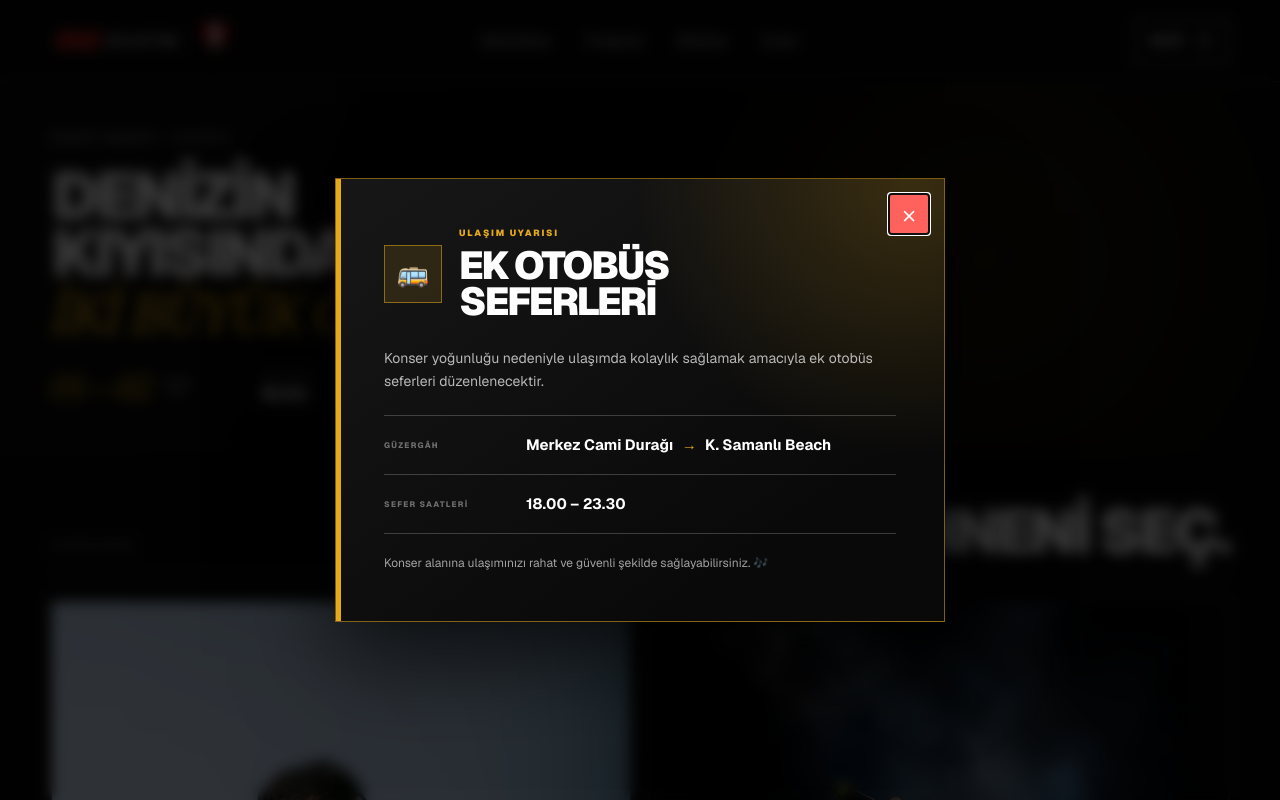
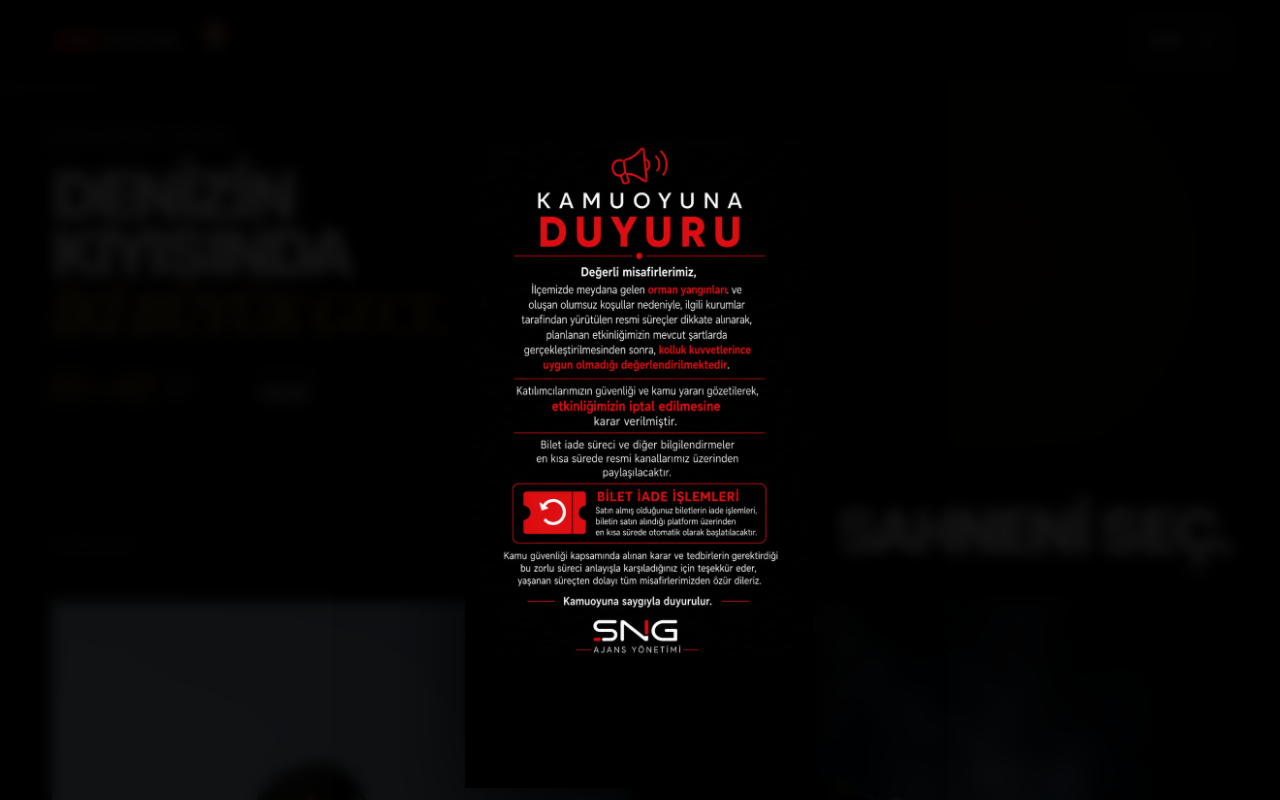
Before and after one commit to mahmutihsandal/sngweb, a Next.js app: page / in a window 1280 px wide. Shown: the top 800 px of the page. Built offline with nearby package versions, Linux system fonts and the light colour scheme.

Commit message:
Add mandatory cancellation announcement

```diff
--- a/app/TransportAnnouncement.tsx
+++ b/app/TransportAnnouncement.tsx
@@ -1,10 +1,9 @@
 'use client';
 
-import { useEffect, useRef, useState } from 'react';
+import { useEffect, useRef } from 'react';
 
 export default function TransportAnnouncement() {
   const dialogRef = useRef<HTMLDialogElement>(null);
-  const [isOpen, setIsOpen] = useState(true);
 
   useEffect(() => {
     const dialog = dialogRef.current;
@@ -14,61 +13,17 @@ export default function TransportAnnouncement() {
     }
   }, []);
 
-  const closeDialog = () => {
-    dialogRef.current?.close();
-  };
-
-  if (!isOpen) return null;
-
   return (
     <dialog
       ref={dialogRef}
-      className="transport-dialog"
-      aria-labelledby="transport-dialog-title"
-      aria-describedby="transport-dialog-description"
-      onClose={() => setIsOpen(false)}
-      onClick={(event) => {
-        if (event.target === event.currentTarget) closeDialog();
-      }}
+      className="announcement-dialog"
+      aria-label="Kamuoyuna duyuru"
+      onCancel={(event) => event.preventDefault()}
     >
-      <div className="transport-dialog-card">
-        <button
-          className="transport-dialog-close"
-          type="button"
-          onClick={closeDialog}
-          aria-label="Ulaşım uyarısını kapat"
-        >
-          <span aria-hidden="true">×</span>
-        </button>
-
-        <div className="transport-dialog-heading">
-          <span className="transport-dialog-icon" aria-hidden="true">🚌</span>
-          <div>
-            <p>ULAŞIM UYARISI</p>
-            <h2 id="transport-dialog-title">EK OTOBÜS SEFERLERİ</h2>
-          </div>
-        </div>
-
-        <p id="transport-dialog-description" className="transport-dialog-lead">
-          Konser yoğunluğu nedeniyle ulaşımda kolaylık sağlamak amacıyla ek
-          otobüs seferleri düzenlenecektir.
-        </p>
-
-        <div className="transport-dialog-details">
-          <div>
-            <span>GÜZERGÂH</span>
-            <strong>Merkez Cami Durağı <b aria-hidden="true">→</b> K. Samanlı Beach</strong>
-          </div>
-          <div>
-            <span>SEFER SAATLERİ</span>
-            <strong>18.00 – 23.30</strong>
-          </div>
-        </div>
-
-        <p className="transport-dialog-note">
-          Konser alanına ulaşımınızı rahat ve güvenli şekilde sağlayabilirsiniz. 🎶
-        </p>
-      </div>
+      <img
+        src="assets/kamuoyuna-duyuru.jpg"
+        alt="Kamuoyuna duyuru: Orman yangınları nedeniyle planlanan etkinlik iptal edilmiştir. Bilet iade işlemleri, biletin satın alındığı platform üzerinden otomatik olarak başlatılacaktır."
+      />
     </dialog>
   );
 }
--- a/app/globals.css
+++ b/app/globals.css
@@ -25,124 +25,38 @@ a { color: inherit; text-decoration: none; }
 img { display: block; }
 section[id] { scroll-margin-top: 96px; }
 
-.transport-dialog {
-  width: min(610px, calc(100vw - 36px));
-  max-width: none;
+.announcement-dialog {
+  width: fit-content;
+  max-width: calc(100vw - 24px);
+  max-height: calc(100dvh - 24px);
   margin: auto;
   border: 0;
   padding: 0;
-  background: transparent;
-  color: #fff;
-  overflow: visible;
+  background: #000;
+  overflow: hidden;
+  outline: 0;
+  box-shadow: 0 34px 90px rgba(0,0,0,.8);
 }
-.transport-dialog::backdrop {
-  background: rgba(0,0,0,.78);
+.announcement-dialog::backdrop {
+  background: rgba(0,0,0,.92);
   backdrop-filter: blur(7px);
-  animation: transport-backdrop-in .25s ease-out both;
 }
-.transport-dialog[open] { animation: transport-dialog-in .28s ease-out both; }
-.transport-dialog-card {
-  position: relative;
-  overflow: hidden;
-  border: 1px solid rgba(230,169,26,.52);
-  padding: clamp(28px, 5vw, 48px);
-  background:
-    radial-gradient(circle at 95% 0%, rgba(230,169,26,.2), transparent 38%),
-    linear-gradient(145deg, #171717 0%, #090909 78%);
-  box-shadow: 0 34px 90px rgba(0,0,0,.7);
-}
-.transport-dialog-card::before {
-  position: absolute;
-  inset: 0 auto 0 0;
-  width: 5px;
-  background: var(--gold);
-  content: '';
-}
-.transport-dialog-close {
-  position: absolute;
-  top: 14px;
-  right: 14px;
-  width: 42px;
-  height: 42px;
-  display: grid;
-  place-items: center;
-  border: 1px solid var(--red);
-  background: var(--red);
-  color: #fff;
-  font: inherit;
-  cursor: pointer;
-  transition: background .2s ease, color .2s ease, border-color .2s ease;
-}
-.transport-dialog-close span { font-size: 27px; font-weight: 300; line-height: 1; }
-.transport-dialog-close:hover,
-.transport-dialog-close:focus-visible { border-color: #ff625d; background: #ff625d; color: #fff; }
-.transport-dialog-heading { display: flex; align-items: center; gap: 17px; padding-right: 45px; }
-.transport-dialog-icon {
-  width: 58px;
-  height: 58px;
-  flex: 0 0 auto;
-  display: grid;
-  place-items: center;
-  border: 1px solid rgba(230,169,26,.52);
-  background: rgba(230,169,26,.12);
-  font-size: 27px;
-}
-.transport-dialog-heading p {
-  margin: 0 0 7px;
-  color: var(--gold);
-  font-size: 9px;
-  font-weight: 850;
-  letter-spacing: .2em;
-}
-.transport-dialog-heading h2 {
-  margin: 0;
-  font-size: clamp(25px, 5vw, 39px);
-  font-weight: 900;
-  line-height: .93;
-  letter-spacing: -.055em;
-}
-.transport-dialog-lead {
-  margin: 27px 0 22px;
-  color: rgba(255,255,255,.7);
-  font-size: 14px;
-  line-height: 1.65;
-}
-.transport-dialog-details { border-top: 1px solid rgba(255,255,255,.2); }
-.transport-dialog-details > div {
-  display: grid;
-  grid-template-columns: 122px 1fr;
-  gap: 20px;
-  align-items: center;
-  border-bottom: 1px solid rgba(255,255,255,.2);
-  padding: 18px 0;
-}
-.transport-dialog-details span {
-  color: rgba(255,255,255,.4);
-  font-size: 8px;
-  font-weight: 800;
-  letter-spacing: .16em;
-}
-.transport-dialog-details strong { font-size: 15px; line-height: 1.45; }
-.transport-dialog-details b { margin: 0 5px; color: var(--gold); }
-.transport-dialog-note {
-  margin: 20px 0 0;
-  color: rgba(255,255,255,.62);
-  font-size: 12px;
-  line-height: 1.6;
+.announcement-dialog[open] { animation: announcement-dialog-in .28s ease-out both; }
+.announcement-dialog img {
+  width: auto;
+  height: auto;
+  max-width: calc(100vw - 24px);
+  max-height: calc(100dvh - 24px);
+  object-fit: contain;
 }
 
-@keyframes transport-dialog-in {
+@keyframes announcement-dialog-in {
   from { opacity: 0; transform: translateY(18px) scale(.98); }
   to { opacity: 1; transform: translateY(0) scale(1); }
 }
-@keyframes transport-backdrop-in {
-  from { opacity: 0; }
-  to { opacity: 1; }
-}
 
 @media (prefers-reduced-motion: reduce) {
-  .transport-dialog[open],
-  .transport-dialog::backdrop { animation: none; }
+  .announcement-dialog[open] { animation: none; }
 }
 
 .site-header {
@@ -957,16 +871,6 @@ footer {
 
 @media (max-width: 760px) {
   section[id] { scroll-margin-top: 84px; }
-  .transport-dialog { width: min(calc(100% - 24px), 610px); }
-  .transport-dialog-card { padding: 27px 22px 22px 26px; }
-  .transport-dialog-close { top: 11px; right: 11px; width: 38px; height: 38px; }
-  .transport-dialog-heading { align-items: flex-start; gap: 13px; padding-right: 32px; }
-  .transport-dialog-icon { width: 47px; height: 47px; font-size: 22px; }
-  .transport-dialog-heading h2 { font-size: clamp(24px, 8vw, 32px); }
-  .transport-dialog-lead { margin: 22px 0 17px; font-size: 12px; }
-  .transport-dialog-details > div { grid-template-columns: 1fr; gap: 7px; padding: 14px 0; }
-  .transport-dialog-details strong { font-size: 13px; }
-  .transport-dialog-note { margin: 16px 0 0; font-size: 11px; }
   .site-header { height: 72px; grid-template-columns: 1fr auto; padding: 0 18px; }
   .header-brand { gap: 8px; }
   .header-brand-wordmark { gap: 9px; }
```
Also changed, not shown: public/assets/kamuoyuna-duyuru.jpg (added).
